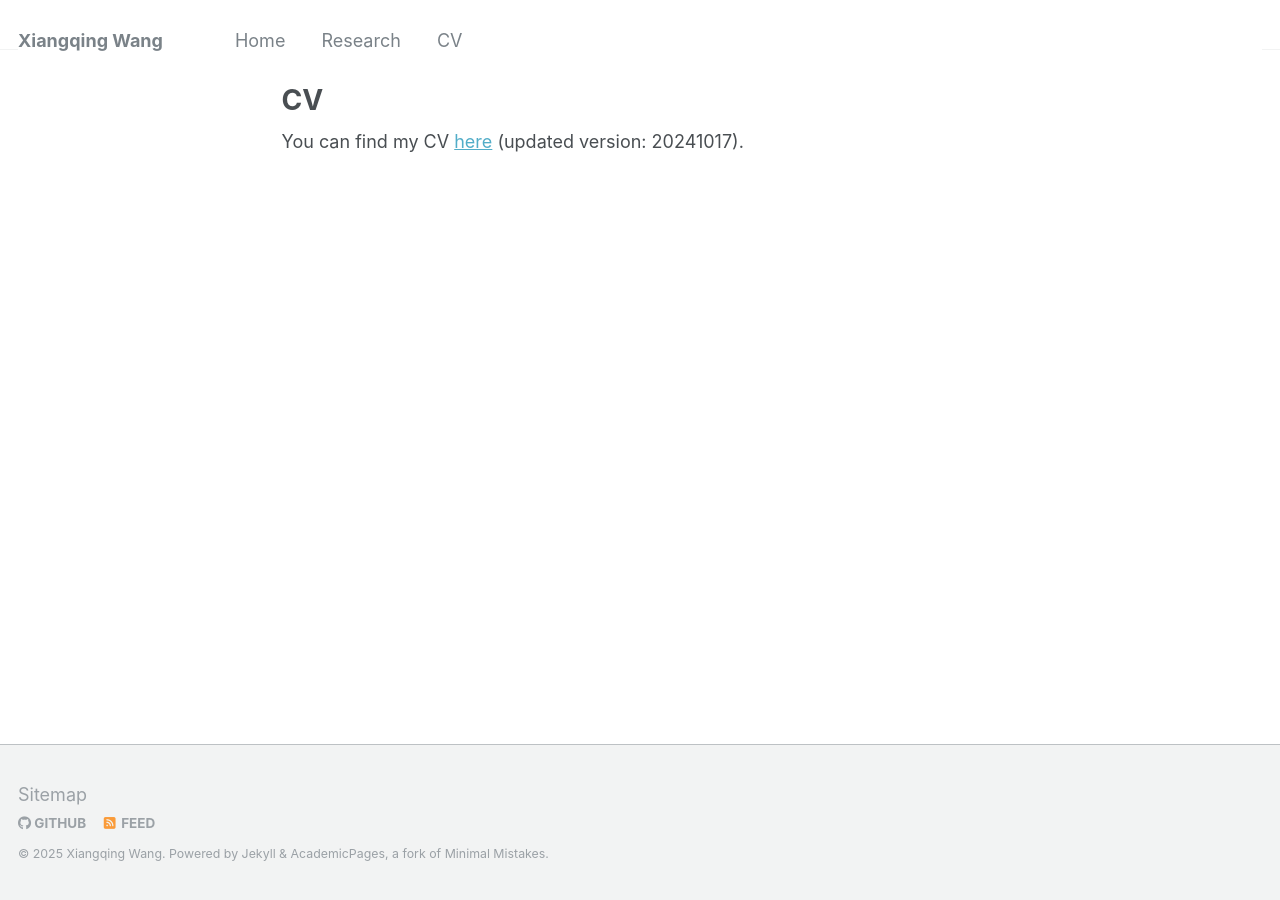
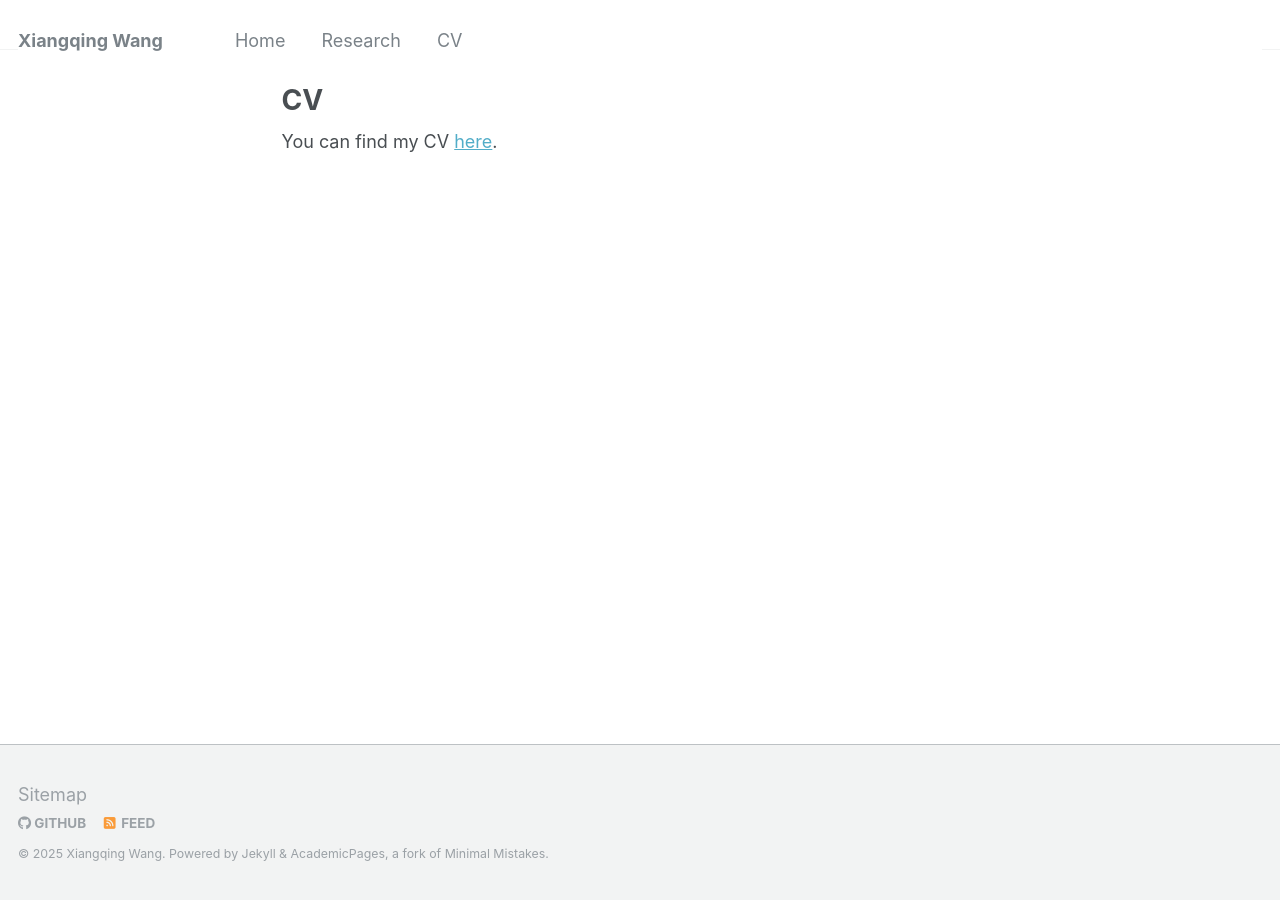
Before and after one commit to leahxqing/leahxqing.github.io, a Jekyll site: the page built from _pages/cv.md, in a window 1280 px wide. Built offline with Jekyll 4.4.1, drawn with Linux system fonts in a browser that asks for light colours.

Commit message:
Change CV link to updated PDF version
Signed-off-by: Xiangqing Wang <wangxq2003@gmail.com>

```diff
--- a/_pages/cv.md
+++ b/_pages/cv.md
@@ -5,9 +5,9 @@ permalink: /cv/
 author_profile: false
 redirect_from:
   - /resume
-paperurl: 'http://leahxqing.github.io/files/CV_wxq_1017.pdf'
+paperurl: 'http://leahxqing.github.io/files/CV_wxq.pdf'
 ---
 
 {% include base_path %}
 
-You can find my CV [here](http://leahxqing.github.io/files/CV_wxq_1017.pdf) (updated version: 20241017).
+You can find my CV [here](http://leahxqing.github.io/files/CV_wxq.pdf).
```
